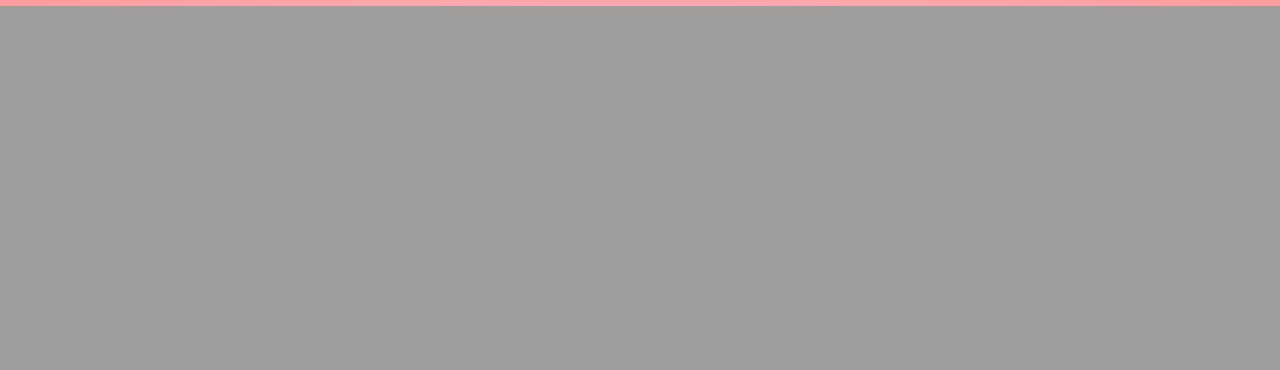
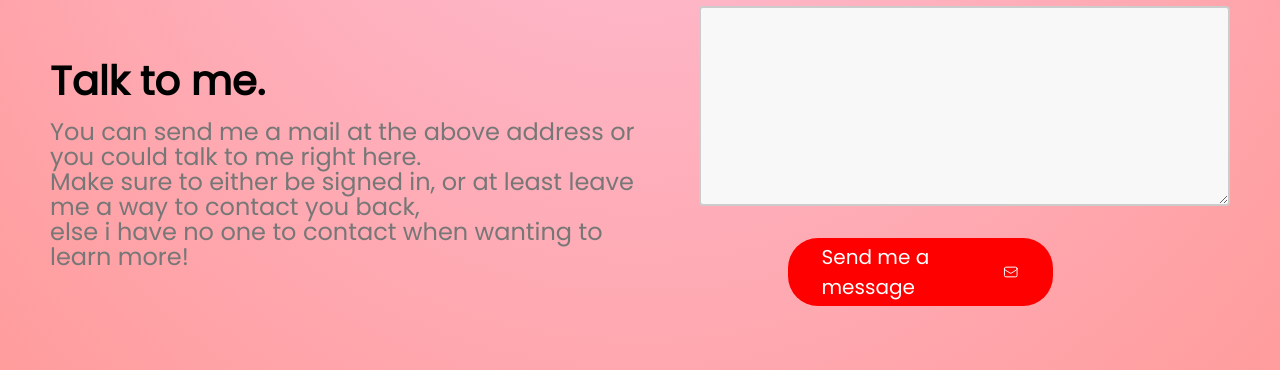
Before and after one commit to NicBeans/ITECA-Ecommerce-Project, a PHP site: page /me in a window 1280 px wide. Shown: the part 1058-1428 px from the top of the page. Before the commit the page ends 1064 px from the top, so only its background shows below. Run offline with PHP 8.4, Linux system fonts and the light colour scheme; data that the repository does not hold is empty.

Commit message:
finalised communication box

```diff
--- /dev/null
+++ b/public/script.js
@@ -0,0 +1,7 @@
+function EmailAlert() {
+    alert("Your message has been sent successfully!");
+  }
+
+function ClearTextarea() {
+    document.getElementById("usermessage").value = "";
+  }
--- a/public/style.css
+++ b/public/style.css
@@ -83,9 +83,29 @@ p{
 .gallery-btn:hover{
     background: #ff0055;
 }
-/* .header{
-    background: radial-gradient(#fdc2db, #ff9c9c );
-} */
+.me-btn{
+    display: flex;
+    flex-direction: row;
+    background: #ff0000;
+    color: #fff;
+    padding: 4px 34px;
+    font-size: 20px;
+    border-radius: 30px;
+    transition: background 0.5s;
+    margin-top: 25px;
+    max-height: 5%;
+    margin-left:25%;
+    margin-right: 30%;
+    height: fit-content;
+}
+.me-btn:hover{
+    background: #ff0055;
+}
+.me-btn svg{
+    width: 10%;
+    margin-left: 10%;
+    padding-right: -10%;
+}
 .featured-items h2{
     text-align: center;
 }
@@ -99,3 +119,17 @@ p{
 .authpage{
     text-align: center;
 }
+.me-page textarea {
+        width: 90%;
+        height: 200px;
+        padding: 12px 20px;
+        margin-left: 10%;
+        box-sizing: border-box;
+        border: 2px solid #ccc;
+        border-radius: 4px;
+        background-color: #f8f8f8;
+        resize: vertical;
+}
+.me-page {
+    margin-bottom: 5%;
+}
--- a/src/Views/me.php
+++ b/src/Views/me.php
@@ -25,4 +25,23 @@
             <p>Sebastian Kornel</p>
             <p>sebkorart@gmail.com
         </div>
+    <div class="row">
+        <div class="col">
+            <h2>Talk to me.</h2>
+            <p>You can send me a mail at the above address or you could talk to me right here.</p>
+            <p>Make sure to either be signed in, or at least leave me a way to contact you back, </p>
+            <p>else i have no one to contact when wanting to learn more!</p>
         </div>
+        <div class="col">
+            <textarea id="usermessage" >
+            </textarea>
+
+            <a onclick="EmailAlert(), ClearTextarea()" class="me-btn">Send me a message <svg xmlns="http://www.w3.org/2000/svg" fill="none" viewBox="0 0 24 24" stroke-width="1.5" stroke="currentColor" class="w-6 h-6">
+  <path stroke-linecap="round" stroke-linejoin="round" d="M21.75 6.75v10.5a2.25 2.25 0 01-2.25 2.25h-15a2.25 2.25 0 01-2.25-2.25V6.75m19.5 0A2.25 2.25 0 0019.5 4.5h-15a2.25 2.25 0 00-2.25 2.25m19.5 0v.243a2.25 2.25 0 01-1.07 1.916l-7.5 4.615a2.25 2.25 0 01-2.36 0L3.32 8.91a2.25 2.25 0 01-1.07-1.916V6.75" />
+</svg>
+</a>
+        </div>
+    </div>
+</section>
+<script src="script.js">
+</script>
```
